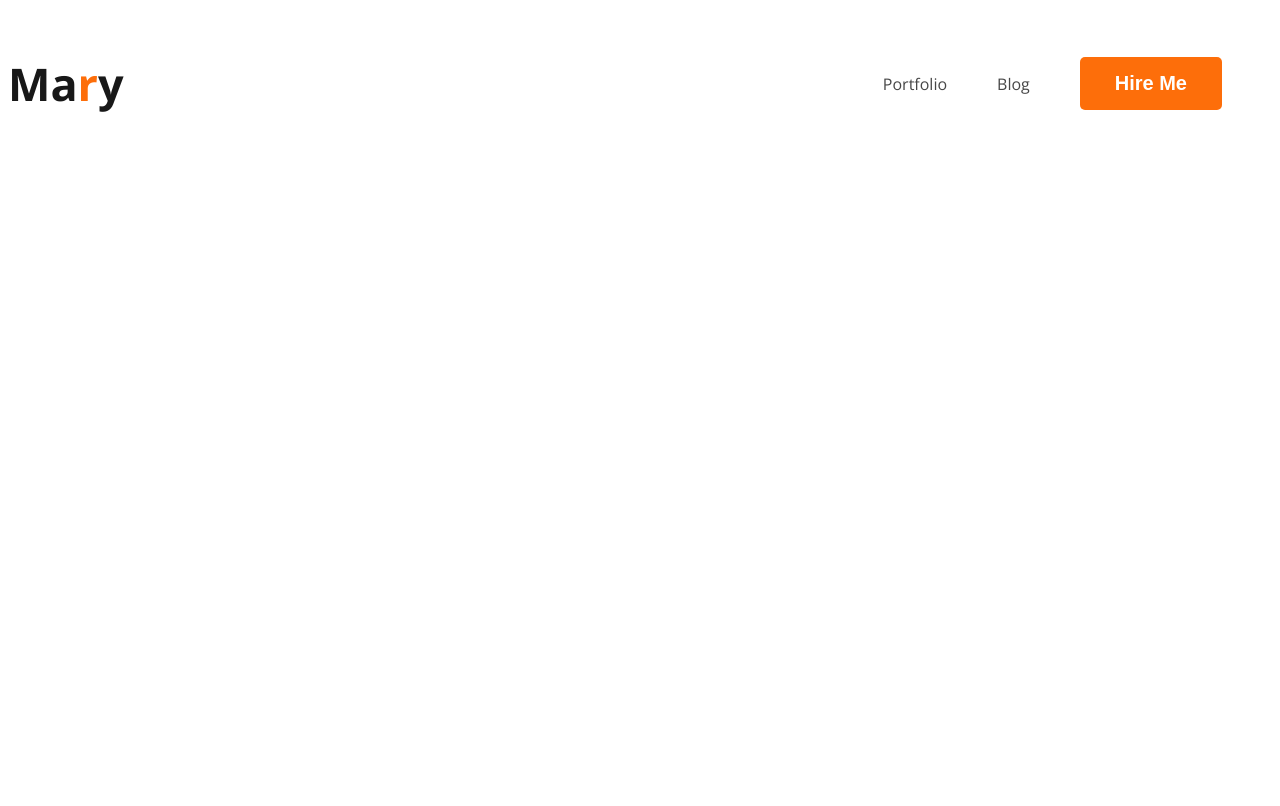
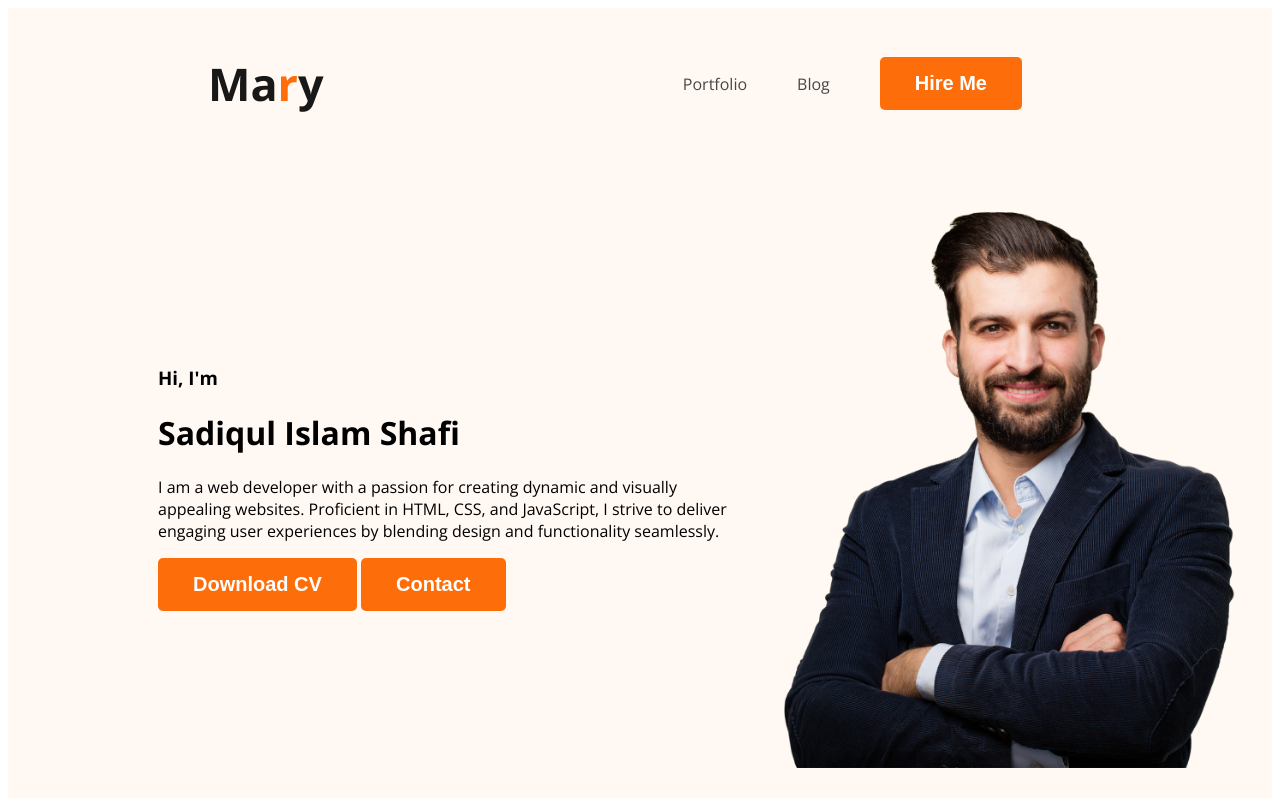
Before and after one commit to sadiqshafi/web-developer-portfolio, a plain HTML site: page index.html in a window 1280 px wide. Drawn offline with nearby package versions, Linux system fonts and the light colour scheme.

Commit message:
profile and button added

```diff
--- a/index.html
+++ b/index.html
@@ -10,7 +10,7 @@
     <link rel="stylesheet" href="styles/portfolio.css">
 </head>
 <body>
-    <header>
+    <header class="header">
         <nav>
             <h3 class="nav-title">Ma<span class="text-primary">r</span>y</h3>
             <ul>
@@ -19,6 +19,16 @@
                 <li><button class="btn-primary">Hire Me</button></li>
             </ul>
         </nav>
+        <div class="banner">
+            <div class="banner-content">
+                <h3 class="banner-greeting"> Hi, I'm</h3>
+                <h1 class="banner-title">Sadiqul Islam Shafi</h1>
+                <p>I am a web developer with a passion for creating dynamic and visually appealing websites. Proficient in HTML, CSS, and JavaScript, I strive to deliver engaging user experiences by blending design and functionality seamlessly.</p>
+                <button class="btn-primary">Download CV</button>
+                <button class="btn-primary">Contact</button>
+            </div>
+            <img class="profile-pic" src="images/hardy.png" alt="">
+        </div>
     </header>
     <main>
 
--- a/styles/portfolio.css
+++ b/styles/portfolio.css
@@ -9,6 +9,7 @@ nav {
     display: flex;
     justify-content: space-between;
     align-items: center;
+    margin: 0 200px;
 }
 
 .nav-title{
@@ -48,3 +49,16 @@ nav a{
     font-weight: 700;
     padding: 15px 35px;
 }
+
+/* header related styles */
+.header{
+    background-color: #fff8f3;
+}
+.banner{
+    padding: 30px 30px 30px 150px;
+    display: flex;
+    align-items: center;
+}
+.banner .profile-pic{
+    width: 500px;
+}
```
